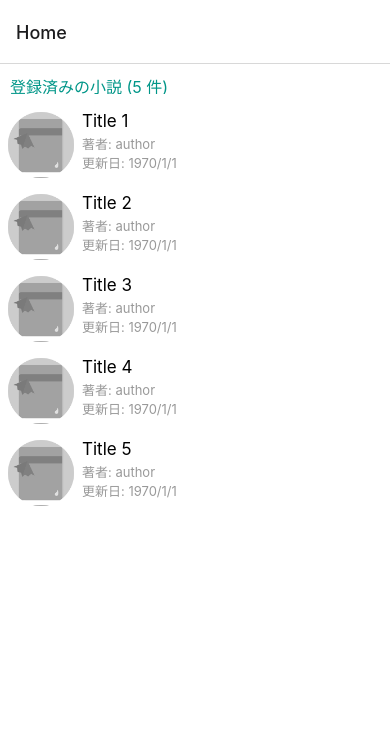
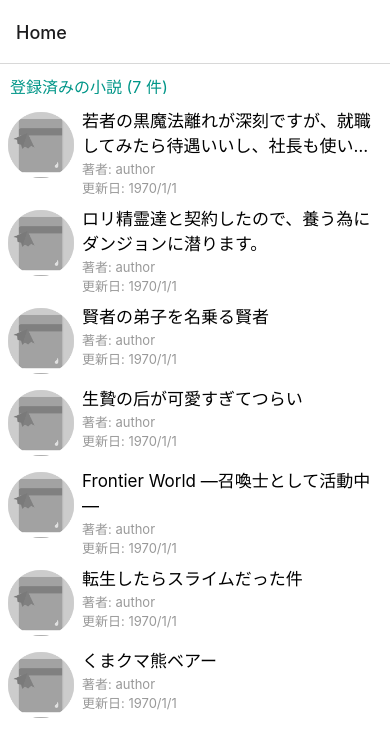
Before and after one commit to compac-reader/compac-reader, a React Native app: screen / in a window 390 px wide. Shown: the top 752 px of the page. Built offline with nearby package versions, Linux system fonts and the light colour scheme.

Commit message:
Use fetchStory to make a story screen

```diff
--- a/lib/narouClient.ts
+++ b/lib/narouClient.ts
@@ -1,6 +1,7 @@
 import * as httpClient from "./httpClient";
 import cheerio from "cheerio";
-import { BareEpisode } from "../models/episode";
+import { BareEpisode, Episode } from "../models/episode";
+import { BareStory, EpisodeInStory } from "../models/story";
 
 const publisherType = "narou";
 const NCODE_URL_BASE = "http://ncode.syosetu.com";
@@ -9,7 +10,7 @@ const NCODE_URL_BASE = "http://ncode.syosetu.com";
  * load from `http://ncode.syosetu.com/:id/`
  * @param code
  */
-export async function fetchStory(publisherCode: string) {
+export async function fetchStory(publisherCode: string): Promise<BareStory> {
   const url = `${NCODE_URL_BASE}/${publisherCode}/`;
 
   const $ = await httpClient.fetchHTML(url);
@@ -17,7 +18,7 @@ export async function fetchStory(publisherCode: string) {
   const title = $(".novel_title").text();
   const authorName = $(".novel_writername a").text();
   const description = $("#novel_ex").text();
-  const episodes = $(".chapter_title, .novel_sublist2")
+  const episodes: EpisodeInStory[] = $(".chapter_title, .novel_sublist2")
     .map((index, element) => {
       const el = $(element);
       const type = el.attr("class") === "chapter_title" ? "header" : "episode";
--- a/screens/Home.tsx
+++ b/screens/Home.tsx
@@ -15,8 +15,9 @@ type HomeScreenNavigationProp = NativeStackNavigationProp<
 >;
 
 function useStories(): Story[] {
-  function makeStory(title: string): Story {
+  function makeStory(id: string, title: string): Story {
     return {
+      id: id,
       title: title,
       icon: defaultIcon,
       description: "description",
@@ -26,11 +27,19 @@ function useStories(): Story[] {
     };
   }
   return [
-    makeStory("Title 1"),
-    makeStory("Title 2"),
-    makeStory("Title 3"),
-    makeStory("Title 4"),
-    makeStory("Title 5"),
+    makeStory(
+      "n7498dq",
+      "若者の黒魔法離れが深刻ですが、就職してみたら待遇いいし、社長も使い魔もかわいくて最高です！"
+    ),
+    makeStory(
+      "n7238dp",
+      "ロリ精霊達と契約したので、養う為にダンジョンに潜ります。"
+    ),
+    makeStory("n6829bd", "賢者の弟子を名乗る賢者"),
+    makeStory("n0108dr", "生贄の后が可愛すぎてつらい"),
+    makeStory("n5834cr", "Frontier World ―召喚士として活動中―"),
+    makeStory("n6316bn", "転生したらスライムだった件"),
+    makeStory("n4185ci", "くまクマ熊ベアー"),
   ];
 }
 
@@ -48,7 +57,7 @@ export function Home() {
           isLoading={false}
           onRefresh={() => {}}
           onPressStory={(story: Story) => {
-            navigation.navigate("Story", { id: story.title });
+            navigation.navigate("Story", { id: story.id });
           }}
         />
       ) : (
--- a/screens/Story.tsx
+++ b/screens/Story.tsx
@@ -1,43 +1,45 @@
 import { RouteProp, useNavigation, useRoute } from "@react-navigation/native";
 import { NativeStackNavigationProp } from "@react-navigation/native-stack";
-import React from "react";
-import { FlatList, StyleSheet, View } from "react-native";
+import React, { useEffect, useState } from "react";
+import { FlatList, StyleSheet, View, Text } from "react-native";
 import { defaultIcon } from "../assets/images";
 import { EpisodeItem } from "../components/EpisodeItem";
 import { SectionHeader } from "../components/SectionHeader";
 import { StoryAbstract } from "../components/StoryAbstract";
 import { StoryHeader } from "../components/StoryHeader";
 import { useColors } from "../hooks/useColors";
-import { Episode } from "../models/episode";
+import { fetchStory } from "../lib/narouClient";
 import { Story as StoryModel } from "../models/story";
 import { RootStackParamList } from "./Root";
 
-function useStory(id: string): StoryModel {
-  function episode(title: string): Episode {
-    return {
-      episodeId: "1",
-      isRead: false,
-      isDownload: false,
-      title: title,
-      publishedAt: 0,
-      revisedAt: 0,
-    };
-  }
-  return {
-    title: "Title 1",
-    icon: defaultIcon,
-    authorName: "Author",
-    description: "description",
-    lastUpdatedAt: 0,
-    episodes: [
-      episode("Title 1"),
-      episode("Title 2"),
-      episode("Title 3"),
-      episode("Title 4"),
-      episode("Title 5"),
-      episode("Title 6"),
-    ],
-  };
+function useStory(id: string): StoryModel | undefined {
+  const [story, setStory] = useState<StoryModel>();
+
+  useEffect(() => {
+    fetchStory(id).then((story) => {
+      const s: StoryModel = {
+        id: story.id,
+        title: story.title,
+        icon: story.icon || defaultIcon,
+        authorName: story.authorName,
+        description: story.description,
+        lastUpdatedAt: 0,
+        episodes: story.episodes.map((e) => {
+          return {
+            episodeId: e.episodeId || e.id,
+            isRead: false,
+            isDownload: false,
+            title: e.title,
+            publishedAt: e.publishedAt || 0,
+            revisedAt: e.revisedAt || 0,
+          };
+        }),
+      };
+      setStory(s);
+    });
+  }, []);
+
+  return story;
 }
 
 type StoryScreenRouteProp = RouteProp<RootStackParamList, "Story">;
@@ -51,6 +53,9 @@ export function Story() {
   const story = useStory(route.params.id);
   const colors = useColors();
   const navigation = useNavigation<StoryScreenNavigationProp>();
+  if (!story) {
+    return <Text style={{ color: colors.text }}>Loading...</Text>;
+  }
   return (
     <FlatList
       style={{ backgroundColor: colors.background }}
```
Also changed, not shown: models/story.ts (+24 -1 lines).
